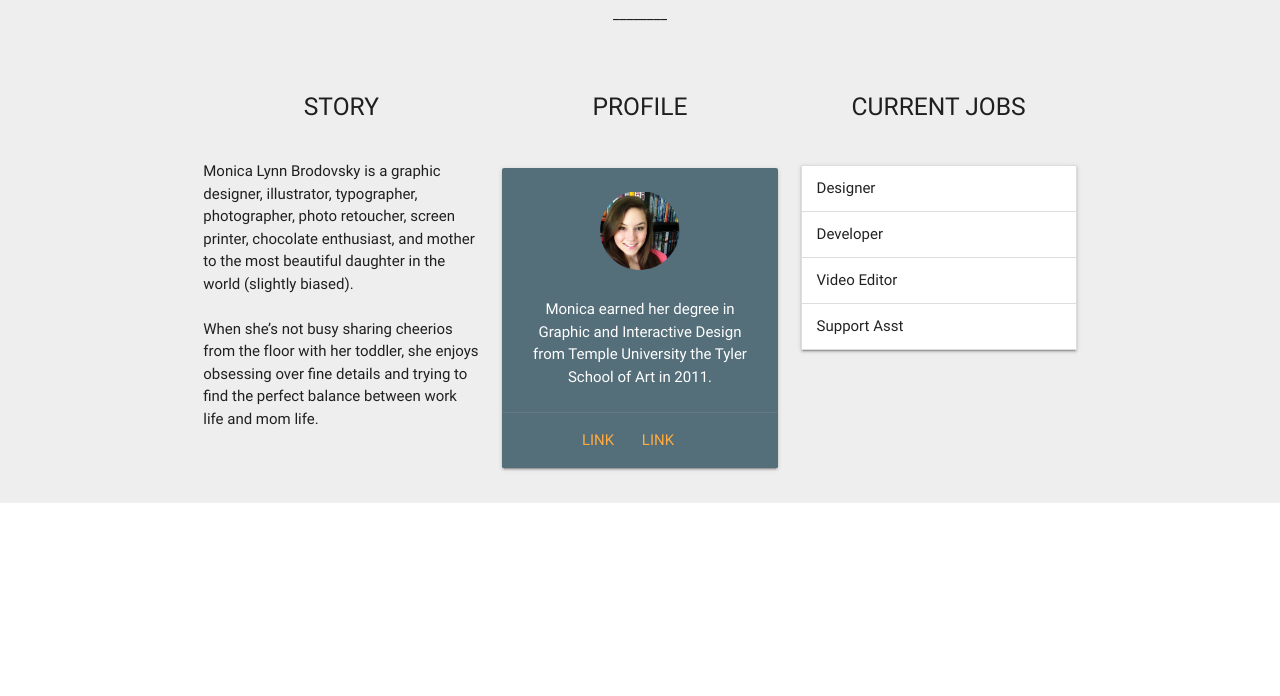
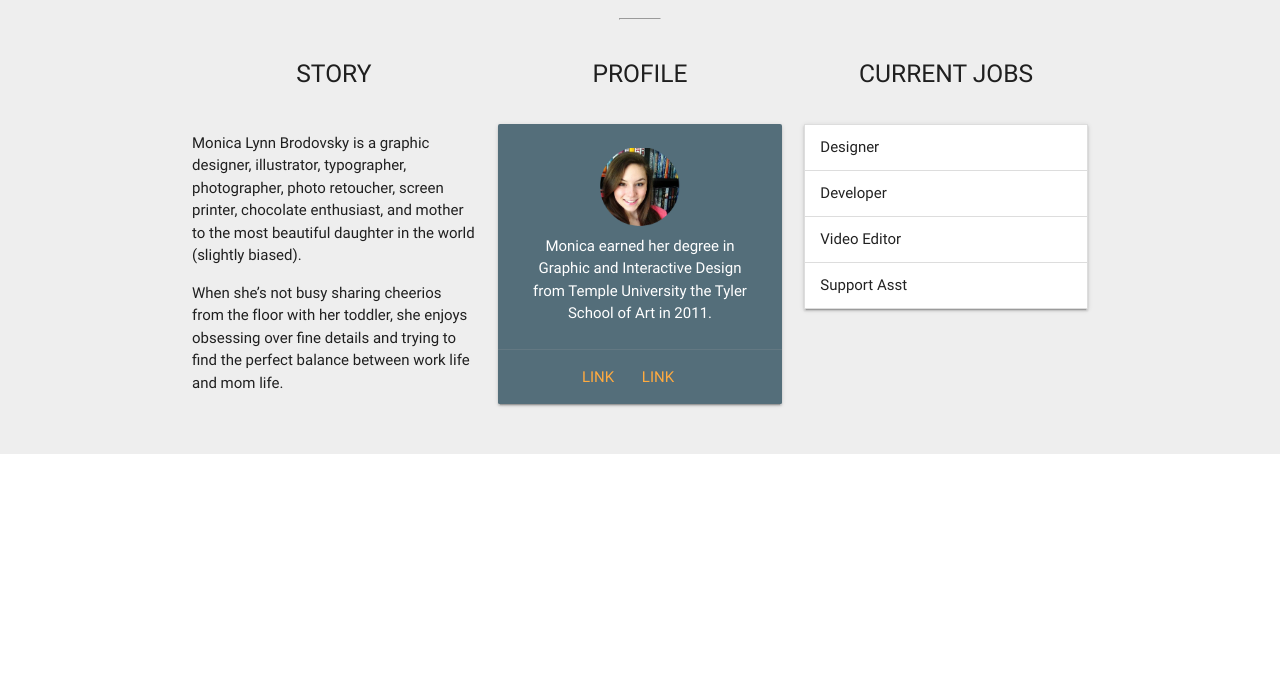
Before and after one commit to LilyxFiore/proyecto-materialize, a plain HTML site: page index.html in a window 1280 px wide. Shown: the part 104-800 px from the top of the page. Drawn offline with Linux system fonts and the light colour scheme.

Commit message:
about me arreglado

```diff
--- a/assets/css/style.css
+++ b/assets/css/style.css
@@ -1,16 +1,3 @@
-
-.line-space{
-	white-space: pre-line;
+hr{
+	width: 40px;
 }
-
-.m-top-40{
-	margin-top: 40px;
-}
-
-.m-top-45{
-	margin-top: 45px;
-}
-
-.m-bottom-20{
-	margin-bottom: 20px;
-}
--- a/index.html
+++ b/index.html
@@ -9,24 +9,39 @@
     <title>Document</title>
   </head>
   <body>
-    <section name="aboutMe" class="grey lighten-3 center-align">
-      <div class="container row">
-        <div class="col s12">
-          <h4 class="">ABOUT ME</h4>
-          <p>LET ME INTRODUCE MY SELF</p>
-          <p>________</p>
-        </div>
-        <div class="col s12 m6 l4 m-top-40">
-          <h5>STORY</h5>
-          <p class="left-align line-space m-top-40">Monica Lynn Brodovsky is a graphic designer, illustrator, typographer, photographer, photo retoucher, screen printer, chocolate enthusiast, and mother to the most beautiful daughter in the world (slightly biased).
+    <header></header>
 
-  When she’s not busy sharing cheerios from the floor with her toddler, she enjoys obsessing over fine details and trying to find the perfect balance between work life and mom life.</p>
+    <section id="about" class="section grey lighten-3 center-align">
+      <div class="container">
+        <div class="row">
+          <div class="col s12">
+            <h4 class="">ABOUT ME</h4>
+            <p>LET ME INTRODUCE MY SELF</p>
+            <hr>
+          </div>
         </div>
 
-        <div class="col s12 m6 l4 m-top-40">
-          <h5>PROFILE</h5>
-          <div class="row m-top-40">
-            <div class="col s12 m12">
+        <div class="row">
+          <div class="col s12 m4">
+            <h5>STORY</h5>
+          </div>
+
+          <div class="col s12 m4">
+            <h5>PROFILE</h5>
+          </div>
+
+          <div class="col s12 m4">
+            <h5>CURRENT JOBS</h5>
+          </div>
+        </div>
+
+        <div class="row">
+          <div class="col s12 m4">
+            <p class="left-align">Monica Lynn Brodovsky is a graphic designer, illustrator, typographer, photographer, photo retoucher, screen printer, chocolate enthusiast, and mother to the most beautiful daughter in the world (slightly biased).</p>
+            <p class="left-align">When she’s not busy sharing cheerios from the floor with her toddler, she enjoys obsessing over fine details and trying to find the perfect balance between work life and mom life.</p>
+          </div>
+
+          <div class="col s12 m4">
               <div class="card blue-grey darken-1">
                 <div class="card-content white-text">
                   <img src="assets/img/profile-circle.png" width="80px" height="80px" class="m-bottom-20">
@@ -37,13 +52,9 @@
                   <a href="#">Link</a>
                 </div>
               </div>
-            </div>
           </div>
-        </div>
 
-        <div class="col s12 m6 l4 m-top-40">
-          <h5>CURRENT JOBS</h5>
-          <div class=" m-top-45">
+          <div class="col s12 m4">
             <ul class="collapsible left-align" data-collapsible="accordion">
               <li>
                 <div class="collapsible-header">Designer</div>
@@ -67,7 +78,19 @@
       </div>
     </section>
 
-    <script src="assets/js/jquery.js"></script>
-    <script type="text/javascript" src="assets/js/materialize.js"></script>
+    <section id="portfolio"></section>
+
+    <section id="contact">
+
+    </section>
+
+    <footer></footer>
+    <!--JQUERY-->
+  	<script type="text/javascript" src="assets/js/jquery-3.1.1.min.js"></script>
+  	<!--MATERIALIZE JS-->
+  	<script type="text/javascript" src="assets/js/materialize.js"></script>
+  	<!--OWN JS-->
+  	<script type="text/javascript" src="assets/js/main.js"></script>
+
   </body>
 </html>
```
Also changed, not shown: assets/js/jquery-3.1.1.min.js (renamed from assets/js/jquery.js).
